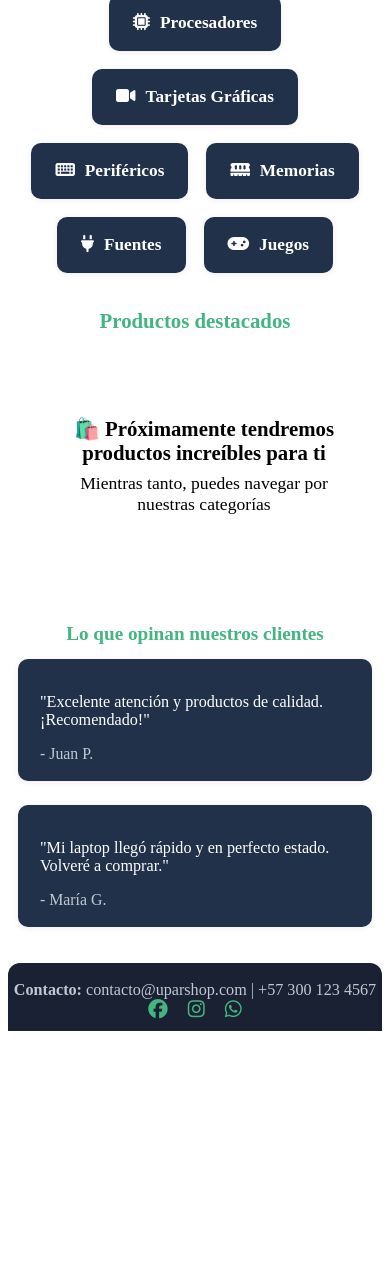
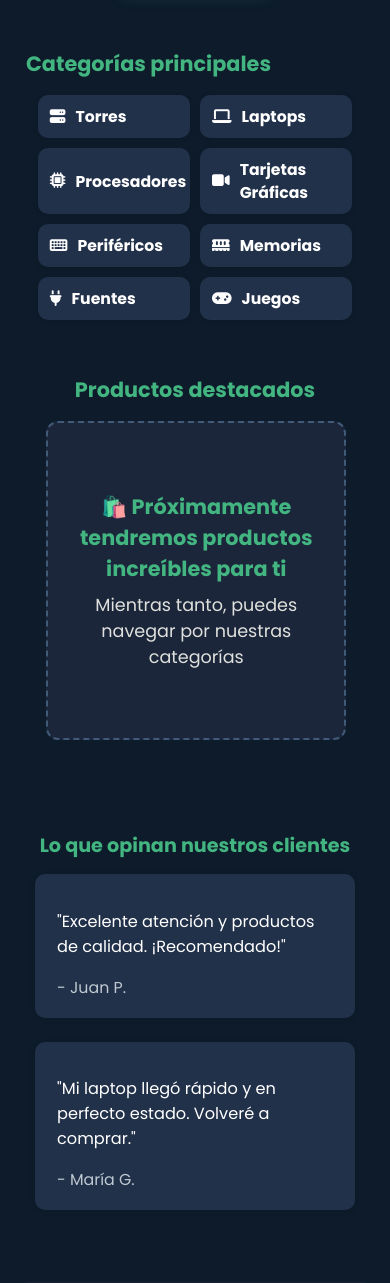
Before and after one commit to hagbo5/Uparshop, a Flask app: page / in a window 390 px wide; the page is wider, and only the part inside the window is pictured. Shown: the part 1393-2676 px from the top of that part. Before the commit the page ends 2424 px from the top of that part, so only its background shows below. Run offline with Flask 3, Linux system fonts and the light colour scheme; data that the repository does not hold is empty; parts of the project's set-up code (start-up, migrations or seed data) failed here and were passed over.

Commit message:
Refactor import statements and enhance mobile responsiveness in CSS; remove unused images

```diff
--- a/backend/app.py
+++ b/backend/app.py
@@ -1,7 +1,7 @@
 import os
 from flask import Flask, render_template, request, redirect, url_for, session, flash, jsonify, abort, current_app
 from dotenv import load_dotenv
-from models import db, Producto, Categoria, User, ContactMessage
+from models.models import db, Producto, Categoria, User, ContactMessage
 from datetime import datetime, timedelta
 from werkzeug.security import generate_password_hash, check_password_hash
 from sqlalchemy import text
--- a/backend/controllers/auth_controller.py
+++ b/backend/controllers/auth_controller.py
@@ -1,5 +1,5 @@
 from flask import Blueprint, render_template, request, redirect, url_for, flash, session
-from models import User, db
+from models.models import User, db
 
 auth_bp = Blueprint('auth', __name__)
 
--- a/backend/routes/admin.py
+++ b/backend/routes/admin.py
@@ -3,7 +3,7 @@
 )
 import os
 from datetime import datetime, timedelta
-from models import db, Producto, Categoria, User, ContactMessage
+from models.models import db, Producto, Categoria, User, ContactMessage
 from sqlalchemy import text
 
 admin_bp = Blueprint('admin', __name__, url_prefix='/admin')
--- a/frontend/static/style.css
+++ b/frontend/static/style.css
@@ -355,6 +355,7 @@
     max-width: 140px;
     max-height: 120px;
     display: block;
+}
 
 /* highlight unread admin messages */
 .message-unread { background: rgba(255,255,0,0.03); }
@@ -779,6 +780,10 @@
     --accent-color: #43b581;
 }
 
+/* Make sizing predictable and prevent horizontal page scroll due to overflow */
+*, *::before, *::after { box-sizing: border-box; }
+html, body { overflow-x: hidden; }
+
 body {
     font-family: 'Poppins', sans-serif;
     background-color: var(--main-bg-color);
@@ -1950,3 +1955,66 @@
 @media (min-width: 901px) {
     .admin-sidebar { position: relative; transform:none !important; box-shadow:none; }
 }
+
+/* === Mobile overrides (consolidated) === */
+@media (max-width: 900px) {
+    /* make header stack nicely and reduce large paddings */
+    .header { flex-direction: column; gap: 8px; padding: 12px 12px; }
+    .logo { height: 70px; max-width: 150px; }
+    .search-bar { width: 100%; margin: 6px 0; order: 3; }
+
+    /* carousel: ensure one centered card and allow horizontal scroll + snap */
+    .carousel-container { padding: 0; }
+    .carousel-track {
+        padding-left: calc((100% - 80%) / 2) !important;
+        padding-right: calc((100% - 80%) / 2) !important;
+        overflow-x: auto;
+        gap: 12px !important;
+        -webkit-overflow-scrolling: touch;
+    }
+    .carousel-card { flex: 0 0 80% !important; max-width: 80% !important; min-width: 80% !important; }
+    .carousel-btn { display: none !important; }
+    .carousel-track { scroll-snap-type: x mandatory; }
+    /* ensure categories are visible and nicely sized on tablet/mobile */
+    .home-categories { padding: 0 12px; }
+    .category-list { gap: 12px; justify-content: center; }
+    .category-card { flex: 0 0 calc(33% - 12px); max-width: calc(33% - 12px); min-width: calc(33% - 12px); padding: 12px 14px; font-size: 1rem; }
+}
+
+@media (max-width: 600px) {
+    /* tighten sizes for very small screens */
+    .logo { height: 50px; }
+    .carousel-track {
+        padding-left: calc((100% - 88%) / 2) !important;
+        padding-right: calc((100% - 88%) / 2) !important;
+        gap: 10px !important;
+    }
+    .carousel-card { flex: 0 0 88% !important; max-width: 88% !important; min-width: 88% !important; }
+    .carousel-card .img-wrap, .carousel-card img { width: 120px !important; height: 60px !important; }
+
+    /* show sidebar on small screens as a full-width stacked section above products */
+    .sidebar { display: block !important; width: 100% !important; flex-basis: auto !important; border-right: none !important; border-bottom: 1px solid var(--border-color) !important; padding: 10px 0 !important; }
+    .content-area { padding: 8px !important; gap: 8px !important; flex-direction: column !important; }
+
+    /* make navbar stack and reduce gaps */
+    .navbar { flex-direction: column; gap: 8px; padding: 8px 6px; }
+    /* ensure navbar is visible on mobile (sometimes overlapped by fixed sidebars) */
+    .navbar { display:flex !important; position: relative !important; z-index: 120 !important; background: var(--main-bg-color); }
+    /* mobile: two-column categories, then full width on very narrow screens */
+    .home-categories { padding: 0 10px; }
+    .category-list { gap: 10px; }
+    .category-card { flex: 0 0 calc(48% - 10px) !important; max-width: calc(48% - 10px) !important; min-width: calc(48% - 10px) !important; padding: 10px 12px; font-size: 0.98rem; }
+    /* ensure category blocks are visible */
+    .home-categories { display: block !important; }
+    .category-list { display:flex !important; flex-wrap:wrap !important; }
+    .category-card { display:flex !important; }
+}
+
+@media (max-width: 360px) {
+    .category-card { flex: 0 0 100% !important; max-width: 100% !important; min-width: 100% !important; }
+}
+
+/* Small utility: ensure images inside carousel do not cause overflow */
+.carousel-card img { max-width: 100%; height: auto; display: block; }
+
+/* end mobile overrides */
--- a/frontend/templates/base.html
+++ b/frontend/templates/base.html
@@ -10,8 +10,16 @@
     <link href="https://fonts.googleapis.com/css2?family=Poppins:wght@400;500;700&display=swap" rel="stylesheet" />
 
     <link rel="stylesheet" href="https://cdnjs.cloudflare.com/ajax/libs/font-awesome/6.5.1/css/all.min.css" />
-    <link rel="stylesheet" href="{{ url_for('static', filename='style.css') }}" />
-    <!-- Inline overrides to ensure mobile carousel layout applies immediately (cache-busting fallback) -->
+    <!-- Cache-bust query param to force reload when needed -->
+    <link rel="stylesheet" href="{{ url_for('static', filename='style.css') }}?v=2" />
+    <!-- Inline fallback styles (minimal) so the page is usable even if external CSS is blocked/cached) -->
+    <style>
+        :root { --main-bg-color: #0d1b2a; --primary-text-color: #e0e1dd; }
+        body { background: var(--main-bg-color); color: var(--primary-text-color); margin:0; }
+        .logo { max-width: 160px; height: auto; }
+        .main-container { padding: 8px; }
+        a { color: var(--primary-text-color); }
+    </style>
 </head>
 <body class="{% block body_class %}{% endblock %}">
     <div class="main-container">
--- a/frontend/templates/index.html
+++ b/frontend/templates/index.html
@@ -69,12 +69,14 @@
 
     const getGap = () => parseInt(getComputedStyle(track).gap) || 24;
     const cardWidth = () => (cards[0] ? cards[0].getBoundingClientRect().width : 220);
-    // Desktop breakpoint: screens wider than this are considered desktop, <= are mobile/tablet
-    const DESKTOP_BREAKPOINT = 900; // px - change here to match CSS media query if needed
+    // Mobile breakpoint: prefer a CSS custom property so CSS and JS share the same source of truth.
+    // If the CSS variable `--carousel-mobile-breakpoint` is not set, fall back to the default below.
+    const DEFAULT_MOBILE_BREAKPOINT = 900; // px
+    const MOBILE_BREAKPOINT = parseInt(getComputedStyle(document.documentElement).getPropertyValue('--carousel-mobile-breakpoint')) || DEFAULT_MOBILE_BREAKPOINT;
     // step: default to cardWidth + gap, but on narrow screens use the visible track width to move one "page"
     const step = () => {
         try {
-                if (window.innerWidth <= DESKTOP_BREAKPOINT) return track.clientWidth; // move the width of the visible area on phones/tablets
+                if (window.innerWidth <= MOBILE_BREAKPOINT) return track.clientWidth; // move the width of the visible area on phones/tablets
             return cardWidth() + getGap();
         } catch (e) { return 240 + getGap(); }
     };
```
Also changed, not shown: frontend/css/main.css (deleted), static/productos/CEDULA_FRENTE.jpg (deleted), static/productos/CEDULA_FRENTE_1.jpg (deleted), static/productos/CEDULA_POSTERIOR.jpg (deleted).
